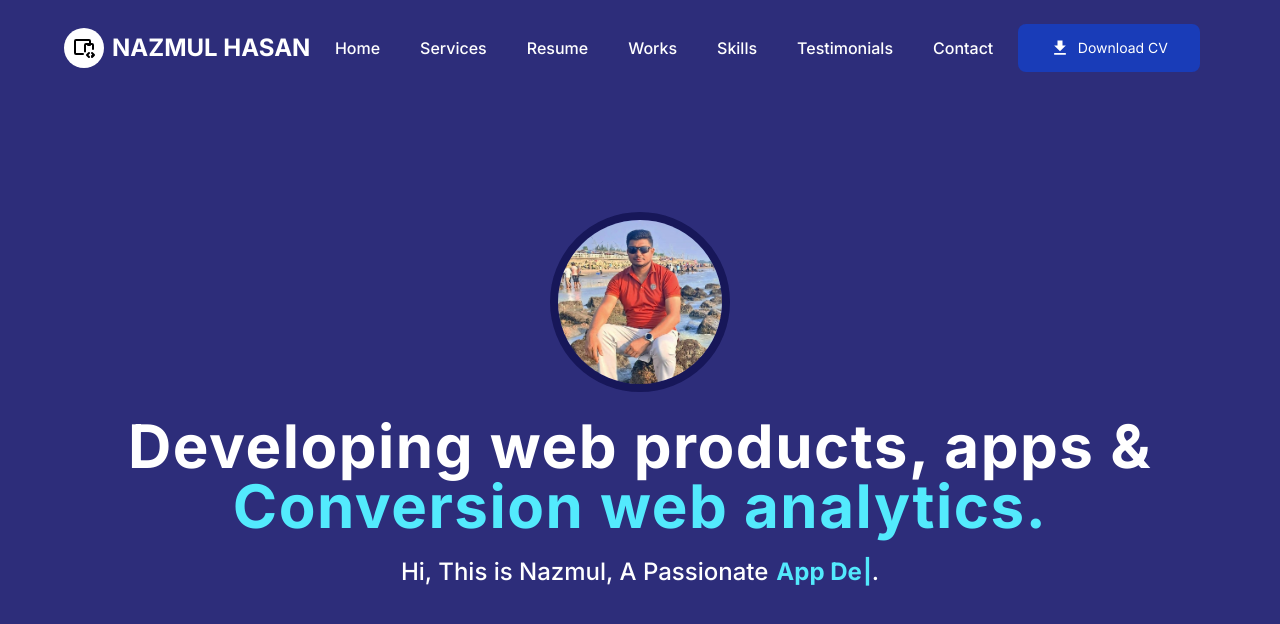
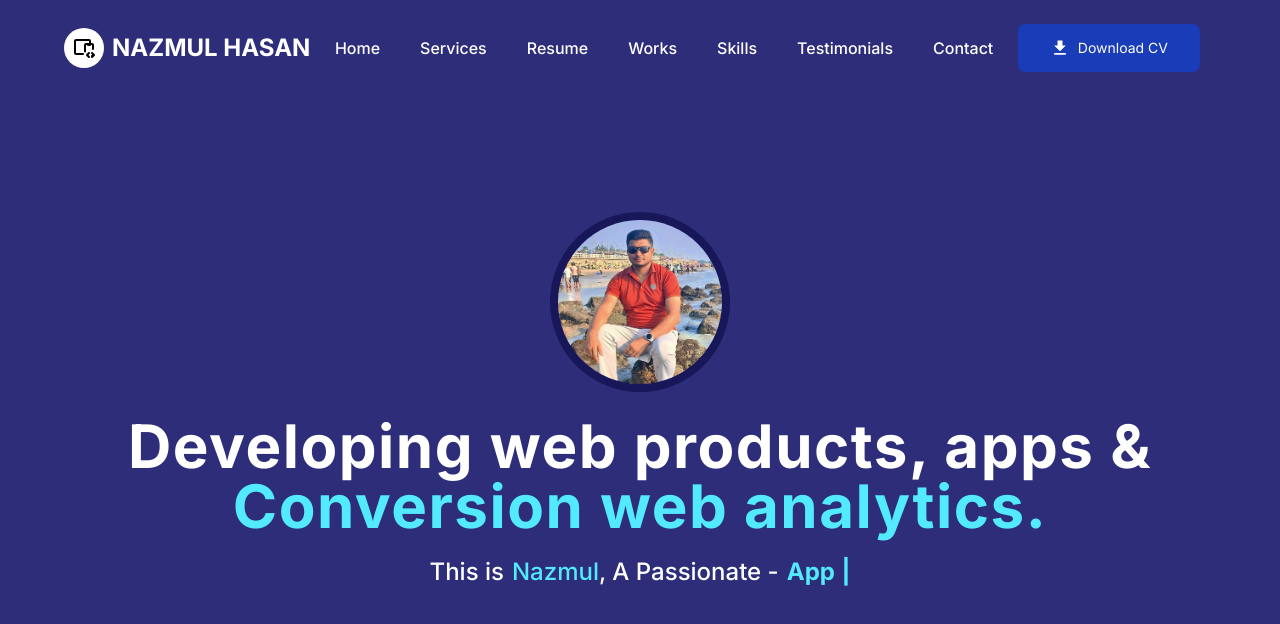
Before and after one commit to Najmul216/my_portfolio_website, a Next.js app: page / in a window 1280 px wide. Shown: the top 624 px of the page. Built offline with nearby package versions, Linux system fonts and the light colour scheme.

Commit message:
hero section update

```diff
--- a/components/Home/Hero/Hero.tsx
+++ b/components/Home/Hero/Hero.tsx
@@ -13,15 +13,15 @@ const Hero = () => {
             <span className='text-cyan-300'> Conversion web analytics.</span>
           </h1>
           <h2 className='mt-5 text-sm px-2 text-center sm:text-2xl font-medium flex items-center'>
-            Hi, This is Nazmul, A Passionate
+            This is <span className='text-cyan-300 pl-2'>Nazmul</span>, A Passionate -
             <span className='text-cyan-300 font-bold'>
             <Typewriter
               options={{
                 strings: [
-                          'Full-Stack Developer',
-                          'App Developer',
-                          'Web Analytics Expert',
-                          'Dev-Ops Engineer'
+                          'Full-Stack Developer.',
+                          'App Developer.',
+                          'Web Analytics Expert.',
+                          'Dev-Ops Engineer.'
                           ],
                 autoStart: true,
                 loop: true,
@@ -31,7 +31,7 @@ const Hero = () => {
 
               }}
             />
-            </span>.
+            </span>
           </h2>
         </div>
     </div>
```
